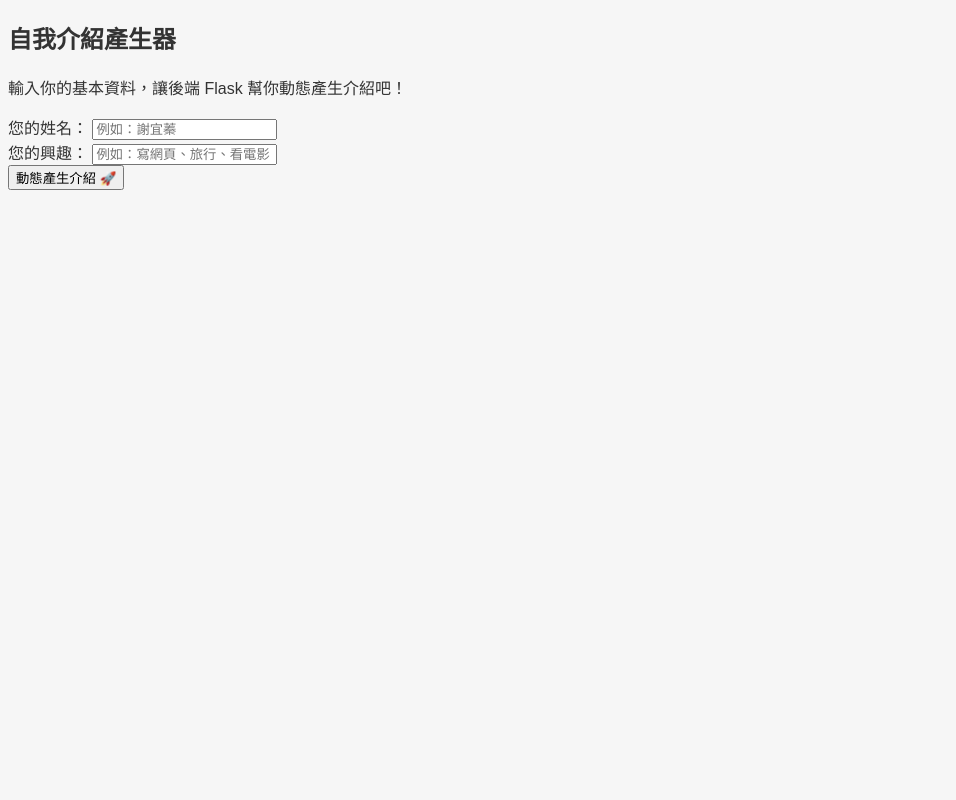
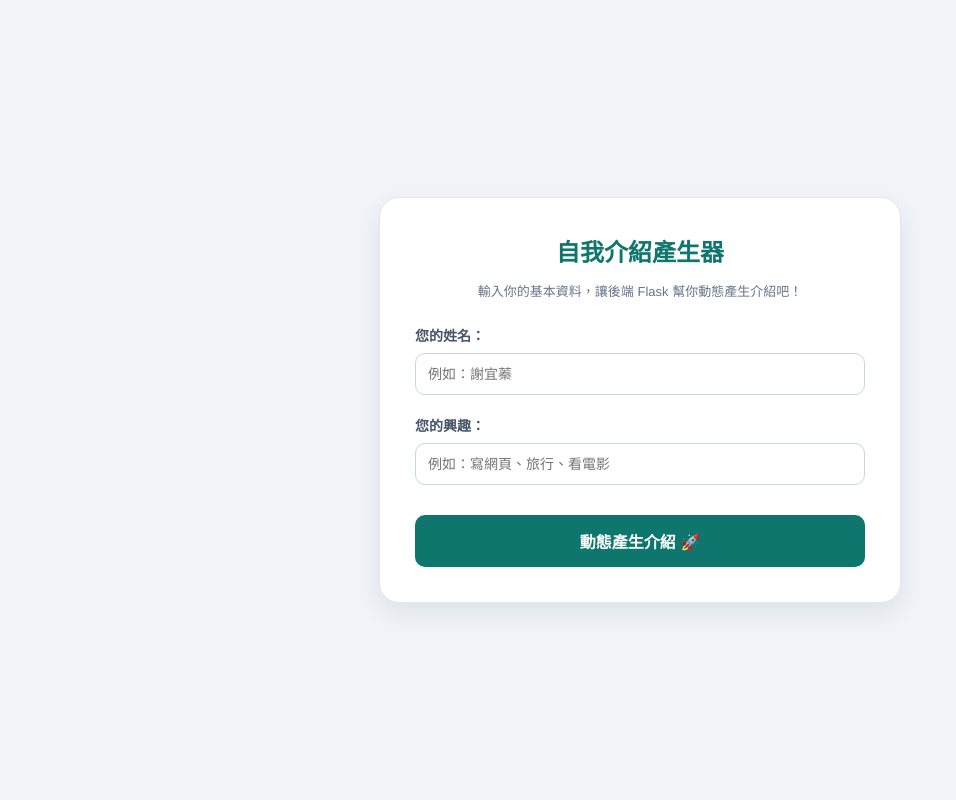
Before and after one commit to anita920813/flask-hw, a Flask app: page / in a window 1280 px wide. Shown: the whole page, without its empty margins (0-956 px from the left). Run offline with Flask 3, Linux system fonts and the light colour scheme.

Commit message:
Update style.css

```diff
--- a/static/style.css
+++ b/static/style.css
@@ -1,10 +1,105 @@
 /* static/style.css */
 body {
-    font-family: Arial, sans-serif;
-    background-color: #f6f6f6;
-    color: #333;
+    font-family: 'Helvetica Neue', Arial, sans-serif;
+    background-color: #f0f4f8;
+    color: #334155;
+    display: flex;
+    justify-content: center;
+    align-items: center;
+    min-height: 100vh;
+    margin: 0;
 }
 
-h1 {
-    color: #0f766e; /* 美麗的深藍綠色 */
+.container {
+    background-color: #ffffff;
+    padding: 35px;
+    border-radius: 20px;
+    shadow-shadow: 0 10px 25px -5px rgba(0, 0, 0, 0.1);
+    box-shadow: 0 10px 25px rgba(15, 23, 42, 0.08);
+    width: 100%;
+    max-width: 450px;
+    border: 1px solid #e2e8f0;
 }
+
+h2 {
+    color: #0f766e;
+    margin-top: 0;
+    margin-bottom: 8px;
+    font-size: 24px;
+    text-align: center;
+}
+
+.subtitle {
+    font-size: 13px;
+    color: #64748b;
+    text-align: center;
+    margin-bottom: 25px;
+}
+
+.form-group {
+    margin-bottom: 20px;
+}
+
+label {
+    display: block;
+    font-weight: 600;
+    margin-bottom: 8px;
+    font-size: 14px;
+    color: #475569;
+}
+
+input[type="text"] {
+    width: 100%;
+    padding: 12px;
+    border: 1px solid #cbd5e1;
+    border-radius: 10px;
+    font-size: 14px;
+    box-sizing: border-box;
+    transition: all 0.2s;
+}
+
+input[type="text"]:focus {
+    outline: none;
+    border-color: #0f766e;
+    box-shadow: 0 0 0 3px rgba(15, 118, 110, 0.15);
+}
+
+.btn-submit {
+    width: 100%;
+    background-color: #0f766e;
+    color: white;
+    border: none;
+    padding: 14px;
+    font-size: 16px;
+    font-weight: 600;
+    border-radius: 10px;
+    cursor: pointer;
+    transition: background-color 0.2s;
+    margin-top: 10px;
+}
+
+.btn-submit:hover {
+    background-color: #115e59;
+}
+
+.result-box {
+    margin-top: 25px;
+    padding: 15px 20px;
+    background-color: #f0fdfa;
+    border-left: 5px solid #0f766e;
+    border-radius: 8px;
+}
+
+.result-box h3 {
+    margin: 0 0 5px 0;
+    font-size: 14px;
+    color: #115e59;
+}
+
+.result-box p {
+    margin: 0;
+    font-size: 15px;
+    line-height: 1.5;
+    color: #0f766e;
+    font-weight: 500;
+}
```
